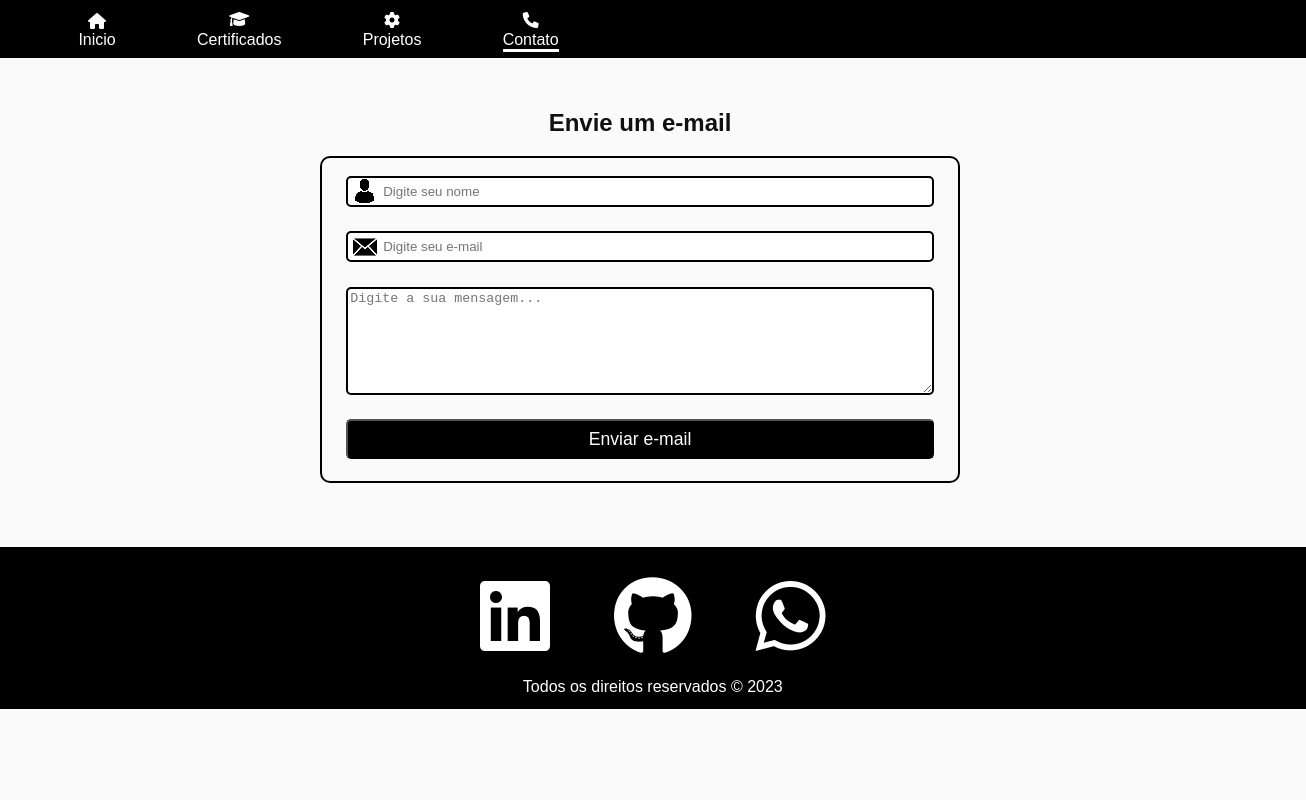
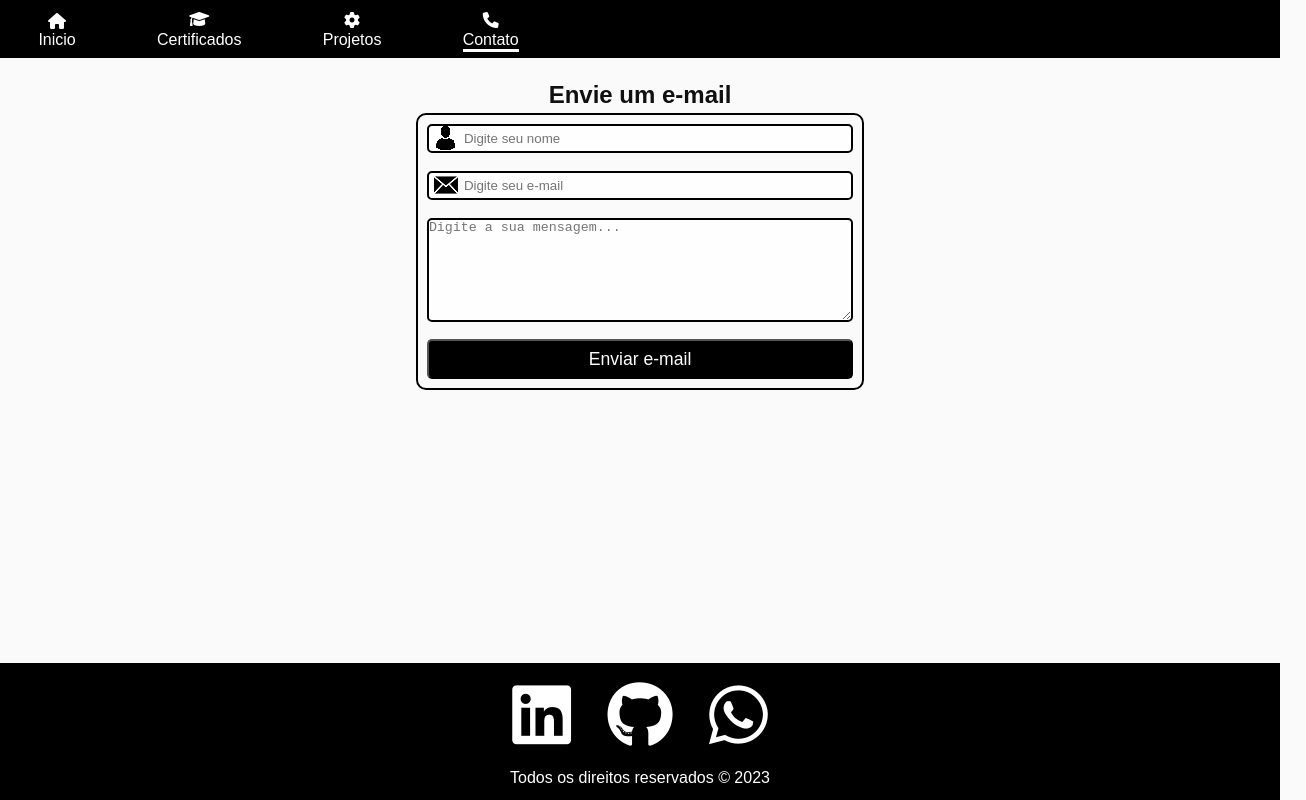
Before and after one commit to felipef210/Portfolio, a plain HTML site: page contatos.html in a window 1280 px wide. Shown: the whole page, 1306 px wide, since content can reach past the window. Drawn offline with Linux system fonts and the light colour scheme.

Commit message:
commit 28/09/2023

```diff
--- a/css/estilo.css
+++ b/css/estilo.css
@@ -1,8 +1,13 @@
 /*Formatações Gerais*/
 *{
     margin: 0;
+    padding: 0;
 }
 body{
+    min-height: 100vh;
+    margin: 0;
+    display: flex;
+    flex-direction: column;
     font-family: Arial, sans-serif;
     background-color: #fafafa;
     color: #202020;
@@ -10,8 +15,6 @@ body{
 .nav-bar{
     list-style: none;
     background-color: #000;
-    position: fixed;
-    top: 0;
     width: 100%;
 }
 .nav-bar li{
@@ -35,7 +38,7 @@ body{
     background-color: white;
     color: white;
     width: 0px;
-    height: 3px;
+    height: 0.2em;
     animation: aumentarBarra 1.5s ease-in-out forwards;
 }
 @keyframes aumentarBarra {
@@ -47,7 +50,7 @@ body{
     }
 }
 .cabecalho{
-    margin: 7% 5% 3% 5%;
+    margin: 1% 5% 1% 5%;
     color: #101010;
 }
 .cabecalho>.titulo{
@@ -55,6 +58,7 @@ body{
 }
 .container{
     display: flex;
+    flex: 1;
     flex-direction: row;
     justify-content: space-between;
     margin-left: 15%;
@@ -62,12 +66,9 @@ body{
 }
 .rodape{
     background-color: #000;
-    display: flex;
-    flex-direction: column;
-    align-items: center;
-    margin-top: 2%;
-    padding: 1%;
-    width: 100%;
+    margin-top: 1em;
+    padding: 1em;
+    text-align: center;
 }
 .rodape p{
     color: white;
@@ -92,8 +93,9 @@ body{
 
 /*Página Formação*/
 .carousel-container {
-    margin: 5% 0% 10% 8%;
+    margin: 5% 0% 5% 8%;
     display: flex;
+    flex: 1;
     justify-content: center;
     align-items: center;
 }
@@ -122,22 +124,20 @@ body{
     display: flex;
     flex-direction: column;
     align-items: center;
-    margin-top: 2%;
-    padding: 1%;
+    padding-top: 1%;
     width: 100%;
-    margin-top: 5%;
 }
 .rodape-contatos p{
     color: white;
+    padding: 1% 0;
 }
 .redes-sociais{
     display: flex;
-    width: 50%;
     justify-content: center;
 }
 .redes-sociais a{
-    font-size: 5em;
-    margin: 2% 5%;
+    font-size: 4.2em;
+    margin: 1% 10%;
     transition: 0.5s;
 }
 .redes-sociais a:hover{
@@ -145,12 +145,14 @@ body{
 }
 .conteudo{
     display: flex;
+    flex: 1;
     justify-content: center;
+    margin: 0 15%;
 }
 .formulario{
     display: flex;
     width: 50%;
-    margin-top: 5%;
+    margin-top: 2%;
     flex-direction: column;
     text-align: center;
 }
```
Also changed, not shown: contatos.html (+0 -1 lines), projetos.html (+1 -3 lines).
